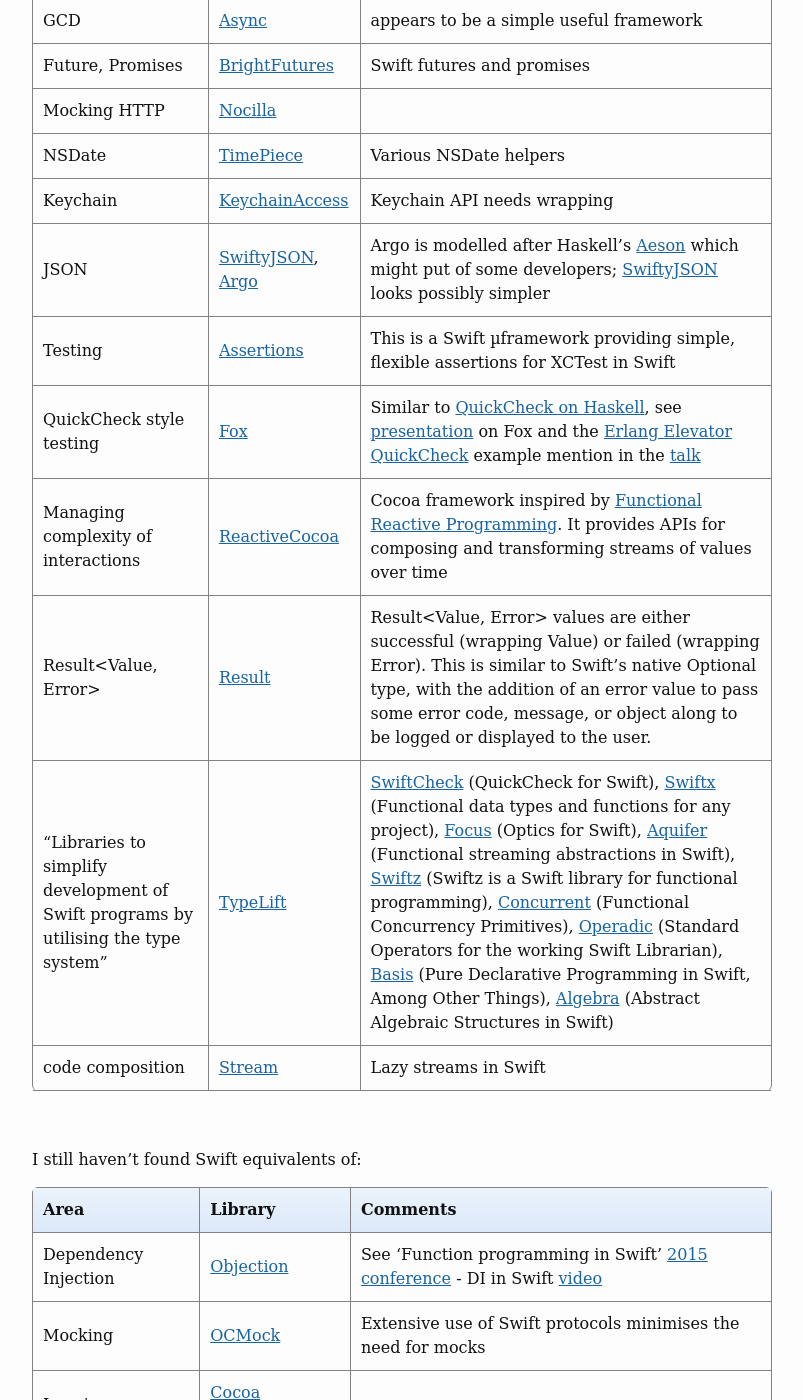
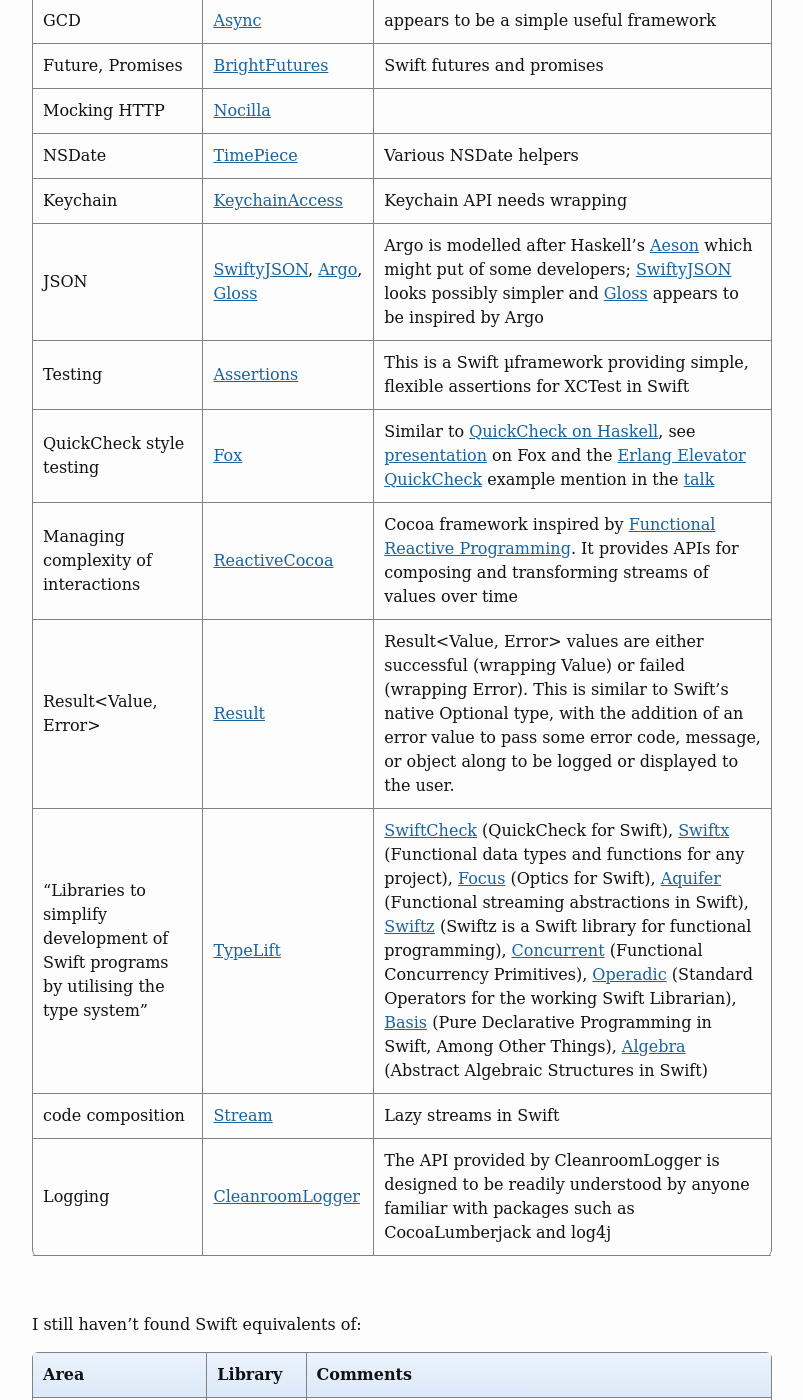
Before and after one commit to NickAger/nickager.github.io, a Jekyll site: the page built from _posts/2015-12-04-swift-libaries.md, in a window 1280 px wide and 1400 px high, scrolled down 305 px. Shown: the whole window, without its empty margins (238-1041 px from the left). Built offline with Jekyll 4.4.1, drawn with Linux system fonts in a browser that asks for light colours; some web fonts are replaced.

Commit message:
added a couple of new links

```diff
--- a/_posts/2015-12-04-swift-libaries.md
+++ b/_posts/2015-12-04-swift-libaries.md
@@ -14,13 +14,14 @@ Some potentially useful Swift libraries:
 | Mocking HTTP                        | [Nocilla](http://mr-v.github.io/http-testing-in-swift-with-nocilla/) |                 |
 | NSDate                              | [TimePiece](https://github.com/naoty/Timepiece) | Various NSDate helpers  |
 | Keychain                            | [KeychainAccess](https://github.com/kishikawakatsumi/KeychainAccess) | Keychain API needs wrapping  |
-| JSON                                | [SwiftyJSON](https://github.com/SwiftyJSON/SwiftyJSON), [Argo](https://github.com/thoughtbot/Argo) | Argo is modelled after Haskell's [Aeson](https://www.schoolofhaskell.com/school/starting-with-haskell/libraries-and-frameworks/text-manipulation/json) which might put of some developers; [SwiftyJSON](https://github.com/SwiftyJSON/SwiftyJSON) looks possibly simpler |
+| JSON                                | [SwiftyJSON](https://github.com/SwiftyJSON/SwiftyJSON), [Argo](https://github.com/thoughtbot/Argo), [Gloss](https://github.com/hkellaway/Gloss) | Argo is modelled after Haskell's [Aeson](https://www.schoolofhaskell.com/school/starting-with-haskell/libraries-and-frameworks/text-manipulation/json) which might put of some developers; [SwiftyJSON](https://github.com/SwiftyJSON/SwiftyJSON) looks possibly simpler and [Gloss](http://harlankellaway.com/Gloss/) appears to be inspired by Argo |
 | Testing                             | [Assertions](https://github.com/antitypical/Assertions) | This is a Swift µframework providing simple, flexible assertions for XCTest in Swift  |
 | QuickCheck style testing| [Fox](http://fox-testing.readthedocs.org/en/latest/) | Similar to [QuickCheck on Haskell](https://wiki.haskell.org/Introduction_to_QuickCheck2), see [presentation](http://2014.funswiftconf.com/speakers/brian.html) on Fox and the [Erlang Elevator QuickCheck](http://advanced-erlang.com/videos/test-elevator-software-with-quickcheck/) example mention in the [talk](http://2014.funswiftconf.com/speakers/brian.html)|
 | Managing complexity of interactions | [ReactiveCocoa](https://github.com/ReactiveCocoa/ReactiveCocoa)  | Cocoa framework inspired by [Functional Reactive Programming](https://en.wikipedia.org/wiki/Functional_reactive_programming). It provides APIs for composing and transforming streams of values over time |
 | Result<Value, Error>                |  [Result](https://github.com/antitypical/Result) | Result<Value, Error> values are either successful (wrapping Value) or failed (wrapping Error). This is similar to Swift’s native Optional type, with the addition of an error value to pass some error code, message, or object along to be logged or displayed to the user.|
 | "Libraries to simplify development of Swift programs by utilising the type system"|[TypeLift](https://github.com/typelift)|[SwiftCheck](https://github.com/typelift/SwiftCheck) (QuickCheck for Swift), [Swiftx](https://github.com/typelift/Swiftx) (Functional data types and functions for any project), [Focus](https://github.com/typelift/Focus) (Optics for Swift), [Aquifer](https://github.com/typelift/Aquifer) (Functional streaming abstractions in Swift), [Swiftz](https://github.com/typelift/Swiftz) (Swiftz is a Swift library for functional programming), [Concurrent](https://github.com/typelift/Concurrent) (Functional Concurrency Primitives), [Operadic](https://github.com/typelift/Operadics) (Standard Operators for the working Swift Librarian), [Basis](https://github.com/typelift/Basis) (Pure Declarative Programming in Swift, Among Other Things), [Algebra](https://github.com/typelift/Algebra) (Abstract Algebraic Structures in Swift)|
 |code composition|[Stream](https://github.com/antitypical/Stream)|Lazy streams in Swift|
+|Logging|[CleanroomLogger](https://github.com/emaloney/CleanroomLogger)|The API provided by CleanroomLogger is designed to be readily understood by anyone familiar with packages such as CocoaLumberjack and log4j|
 
 <br />
 
@@ -31,4 +32,3 @@ I still haven't found Swift equivalents of:
 |-----|---------|---------|
 |Dependency Injection|[Objection](http://objection-framework.org/)|See 'Function programming in Swift' [2015 conference](http://2015.funswiftconf.com) - DI in Swift [ video](https://youtu.be/2--pYf1T6Xc) |
 |Mocking|[OCMock](http://ocmock.org)|Extensive use of Swift protocols minimises the need for mocks|
-|Logging|[Cocoa Lumberjack](https://github.com/CocoaLumberjack/CocoaLumberjack)| |
```
Also changed, not shown: _posts/2016-02-02-flatmap-and-obfuscation.md (+1 -0 lines).
